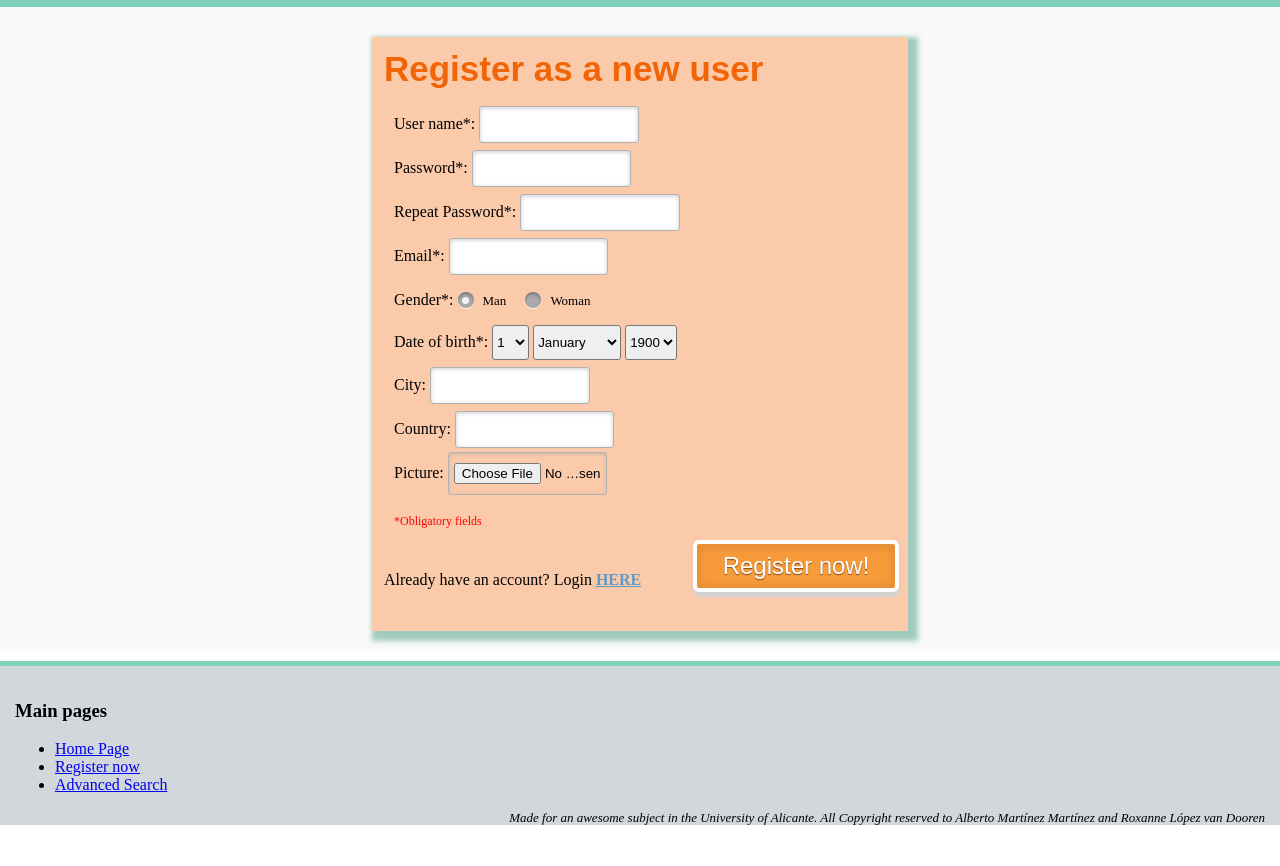
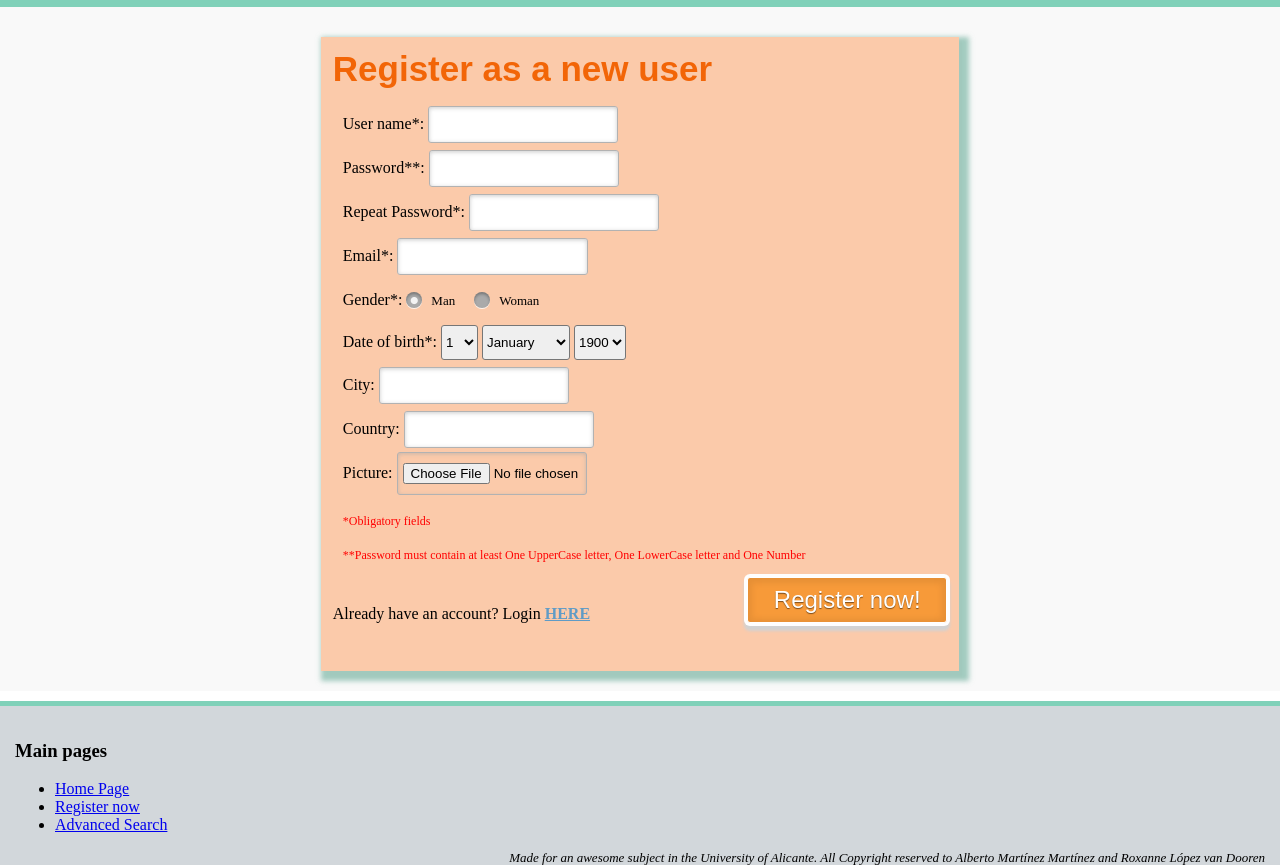
Before and after one commit to Ennaxor/picturesque, a PHP site: page /register.html in a window 1280 px wide. Shown: the part 435-1301 px from the top of the page. Before the commit the page ends 1260 px from the top, so only its background shows below. Run offline with PHP 8.4, Linux system fonts and the light colour scheme.

Commit message:
pequeños detalles.

```diff
--- a/css/style.css
+++ b/css/style.css
@@ -530,9 +530,9 @@ input[type=radio]:checked + .radiolabel:before {
 	background-color:#FBCAAA;
 	box-shadow:5px 5px 5px 5px rgba(104,171,151,0.6);
 	padding:10px;
-	width:50%;
+	width:60%;
 	min-width:480px;
-	height:570px;
+	height:610px;
 	margin-left: auto;
     margin-right: auto;
 }
--- a/register.html
+++ b/register.html
@@ -28,22 +28,22 @@
                         <div class="usuRegistro">
 	                        <p>
 	                        	<label for="username">User name*: </label>
-	                            <input type="text" name="username"  id="username" onkeyup="nospaces(this)" onkeydown="reseting()"/>
+	                            <input type="text" name="username"  id="username" onkeyup="nospaces(this)" onkeydown="reseting(this)"/>
 								<span id="usernameRegisterError"></span>
 	                        </p>
 	                        <p>
-	                        	<label for="password">Password*: </label>
-	                            <input type="password" name="password"  id="password" onkeyup="nospaces(this)" onkeydown="reseting()"/>
+	                        	<label for="password">Password**: </label>
+	                            <input type="password" name="password"  id="password" onkeyup="nospaces(this)" onkeydown="reseting(this)"/>
 								<span id="passwordRegisterError"></span>
 	                        </p>
 	                        <p>
 	                        	<label for="password2">Repeat Password*: </label>
-	                            <input type="password" name="password2"  id="password2"onkeyup="nospaces(this)" onkeydown="reseting()"/>
+	                            <input type="password" name="password2"  id="password2"onkeyup="nospaces(this)" onkeydown="reseting(this)"/>
 								<span id="repeatPasswordRegisterError"></span>
 	                        </p>
 	                        <p>
 	                        	<label for="email">Email*: </label>
-	                            <input type="text" name="email"  id="email"onkeyup="nospaces(this)" onkeydown="reseting()"/>
+	                            <input type="text" name="email"  id="email"onkeyup="nospaces(this)" onkeydown="reseting(this)"/>
 								<span id="emailRegisterError"></span>
 	                        </p>
 	                        <p class="radio">
@@ -78,6 +78,7 @@
 	                            <input type="file" name="picture" id="picture"/>
 	                        </p>
 	                        <p><span class="obligated">*Obligatory fields</span></p>
+	                        <p><span class="obligated">**Password must contain at least One UpperCase letter, One LowerCase letter and One Number</span></p>
                         </div>
 
 
```
